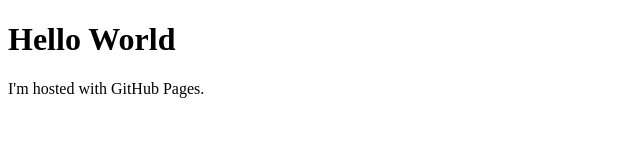
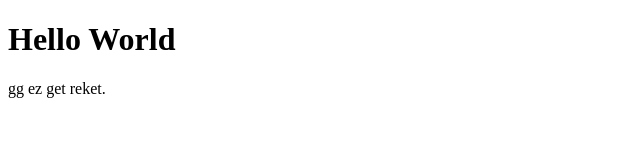
Before and after one commit to xmaxrayx/xmaxrayx.github.io, a plain HTML site: page index.html in a window 1280 px wide. Shown: the whole page, without its empty margins (0-640 px from the left). Drawn offline with Linux system fonts and the light colour scheme.

Commit message:
Update index.html

```diff
--- a/index.html
+++ b/index.html
@@ -2,6 +2,6 @@
 <html>
 <body>
 <h1>Hello World</h1>
-<p>I'm hosted with GitHub Pages.</p>
+<p>gg ez get reket.</p>
 </body>
 </html>
```
